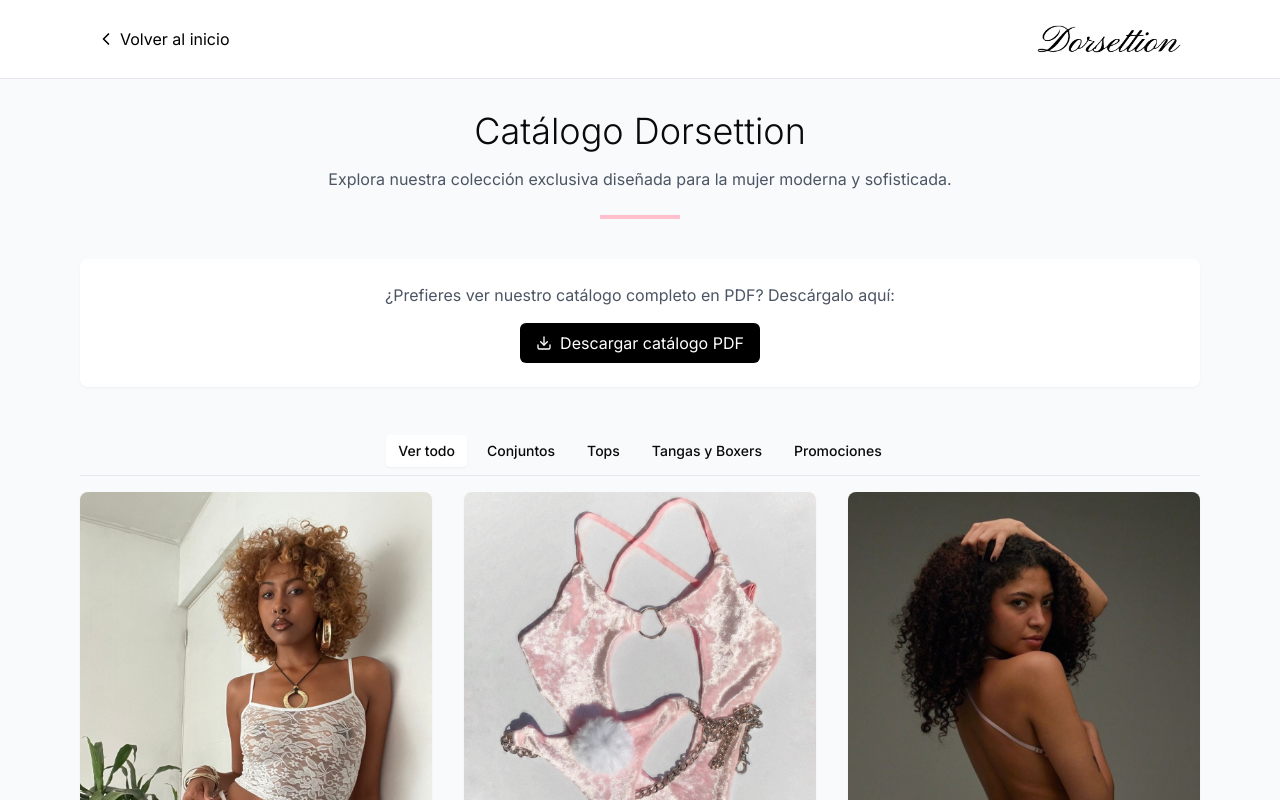
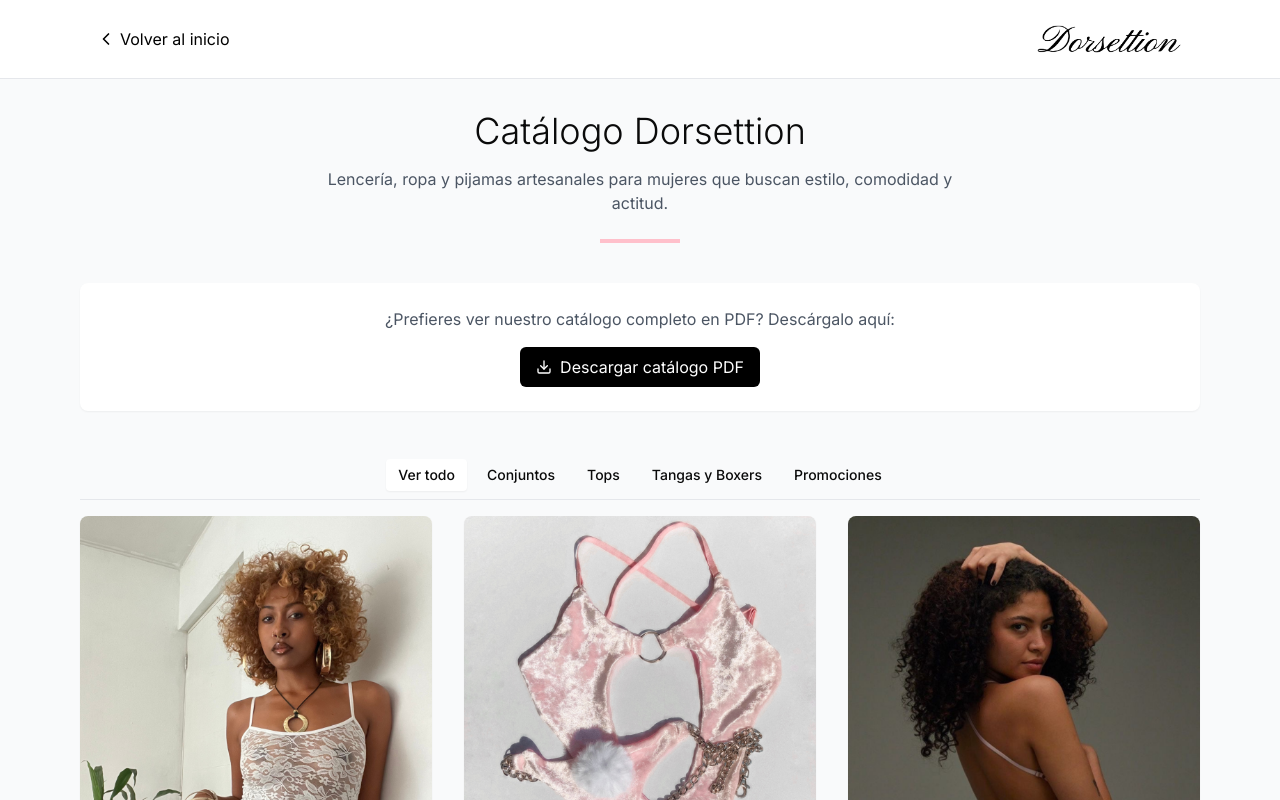
Before and after one commit to giuomarcano/dorsettion-website-design, a Next.js app: page /catalogo in a window 1280 px wide. Shown: the top 800 px of the page. Built offline with nearby package versions, Linux system fonts and the light colour scheme.

Commit message:
Update page.tsx

```diff
--- a/app/catalogo/page.tsx
+++ b/app/catalogo/page.tsx
@@ -39,7 +39,7 @@ export default function CatalogoPage() {
           <div className="text-center mb-10">
             <h1 className="text-3xl md:text-4xl font-light mb-4">Catálogo Dorsettion</h1>
             <p className="text-gray-600 max-w-2xl mx-auto">
-              Explora nuestra colección exclusiva diseñada para la mujer moderna y sofisticada.
+              Lencería, ropa y pijamas artesanales para mujeres que buscan estilo, comodidad y actitud.
             </p>
             <div className="w-20 h-1 bg-pink-300 mx-auto mt-6"></div>
           </div>
```
